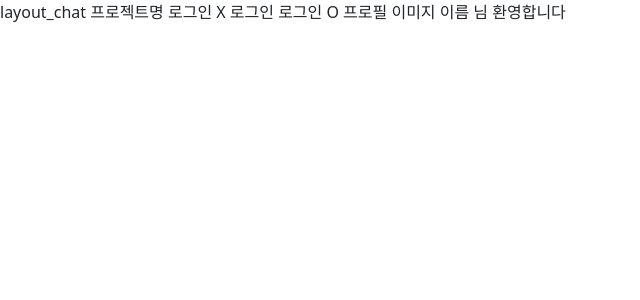
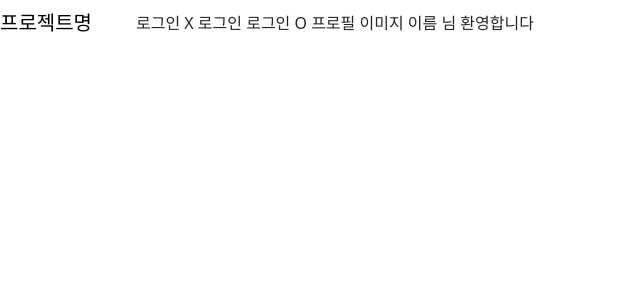
Before and after one commit to SKNETWORKS-FAMILY-AICAMP/SKN06-4th-1Team, a Django app: template account/templates/login.html in a window 1280 px wide. Shown: the top 300 px of the page, without its empty margins (0-640 px from the left). Run offline with Django 5.2, Linux system fonts and the light colour scheme; the template is opened without the code that fills it, so the values that code supplies are empty; some libraries are stand-ins or nearby versions.

Commit message:
layout 수정중

```diff
--- a/templates/chat.html
+++ b/templates/chat.html
@@ -1,4 +1,4 @@
-{% extends "layout_chat.html" %}
+{% extends "layout.html" %}
 {% block title %}chat{% endblock title %}
 {% block contents %}
 chat 기본 화면
--- a/templates/layout.html
+++ b/templates/layout.html
@@ -17,14 +17,20 @@
     <title>{% block title %}청년정책 챗봇{% endblock title %}</title>
 </head>
 <body>
-    layout_chat
-    프로젝트명
+  <nav class="navbar navbar-expand-sm">
+    <div class="navbar-header">
+     <a href="#" class="navbar-brand">프로젝트명</a>
+    </div>
+
+    <div class="container">
     로그인 X 로그인
     로그인 O 프로필 이미지 이름 님 환영합니다
-    <div class="container">
+    </div>
+  </nav>
+  <div class="container">
     {% block contents %}
 
     {% endblock contents %}
-    </div>
+  </div>
 </body>
 </html>
```
